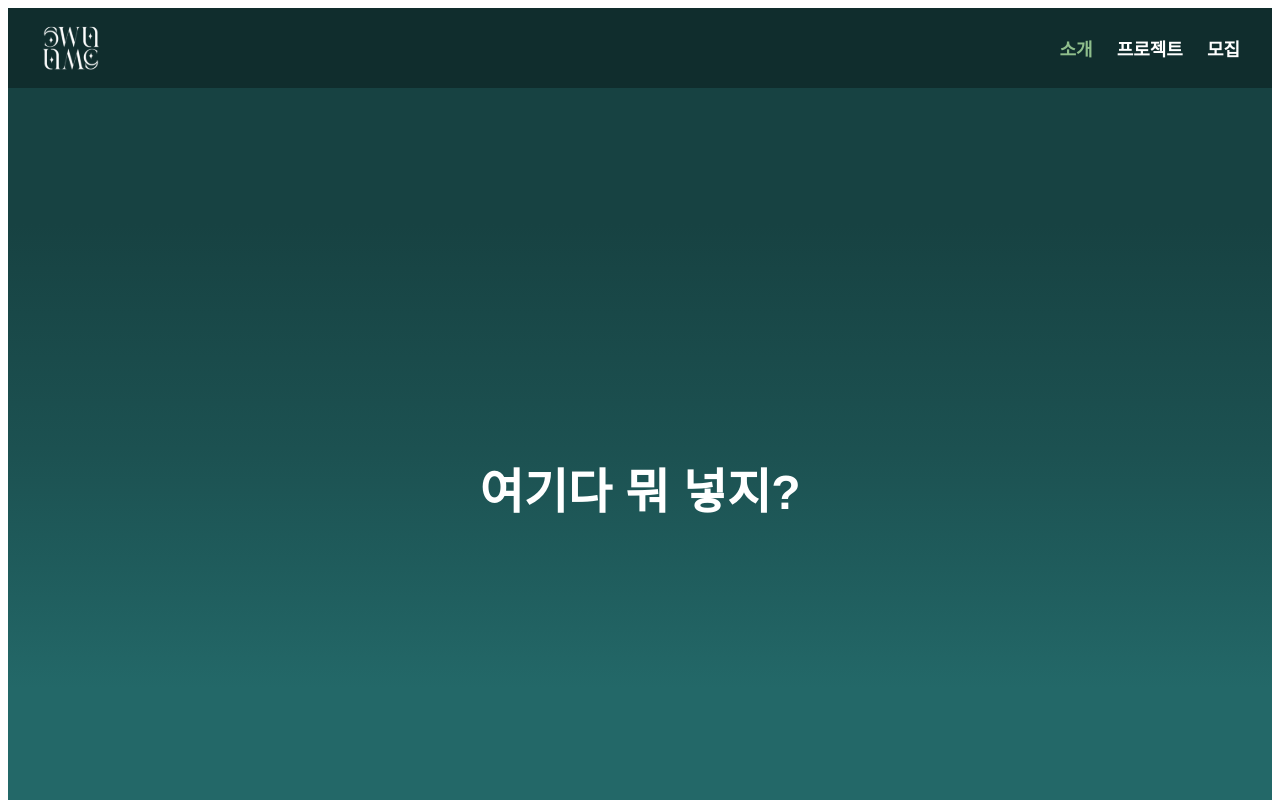
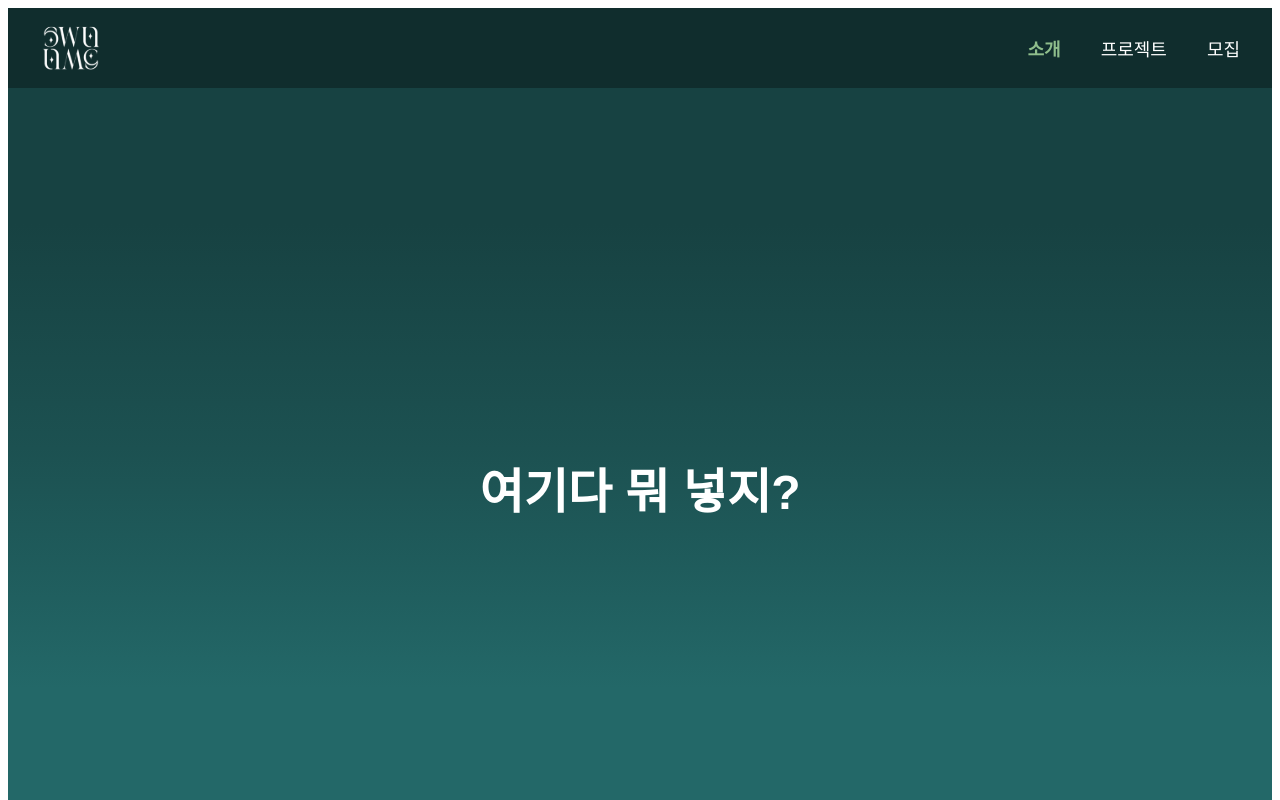
Before and after one commit to yeondub1121/UMC_Website, a React (Vite) app: page / in a window 1280 px wide. Shown: the top 800 px of the page. Built offline with nearby package versions, Linux system fonts and the light colour scheme.

Commit message:
Design: 헤더 수정

```diff
--- a/src/components/Header.tsx
+++ b/src/components/Header.tsx
@@ -30,14 +30,14 @@ const Logo = styled.img`
 const NavLinks = styled.ul`
   display: flex;
   list-style: none;
-  gap: 24px;
+  gap: 40px;
 `;
 
 const NavLinkStyled = styled(NavLink)`
   color: white;
   text-decoration: none;
   font-size: 18px;
-  font-weight: bold;
+  font-weight: 500;
 
   &:hover {
     color: #cfcfcf;
@@ -45,6 +45,7 @@ const NavLinkStyled = styled(NavLink)`
 
   &.active {
     color: #8FBE8C;
+    font-weight: bold;
   }
 `;
 
```
